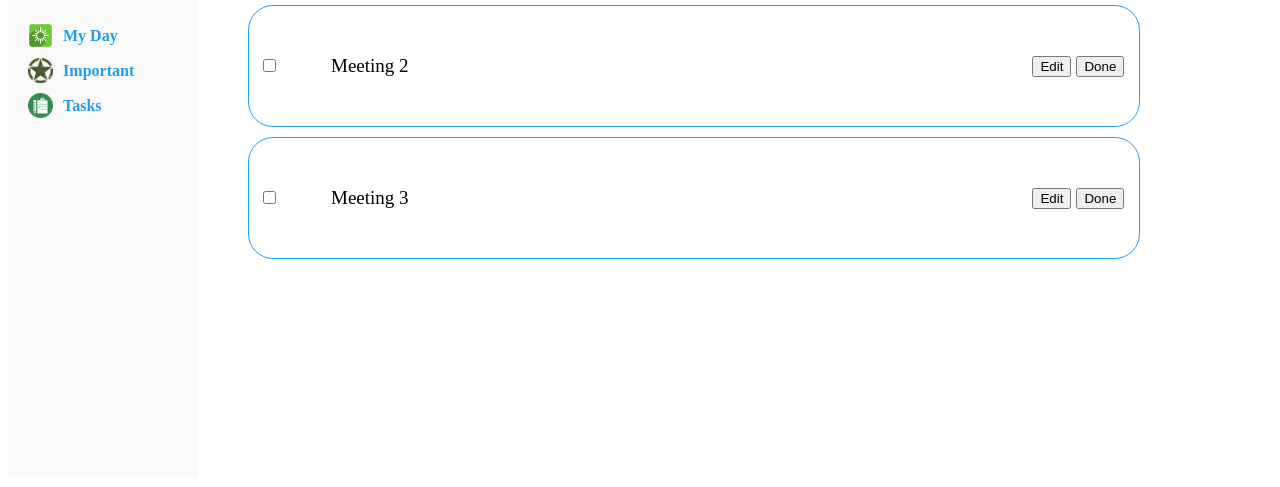
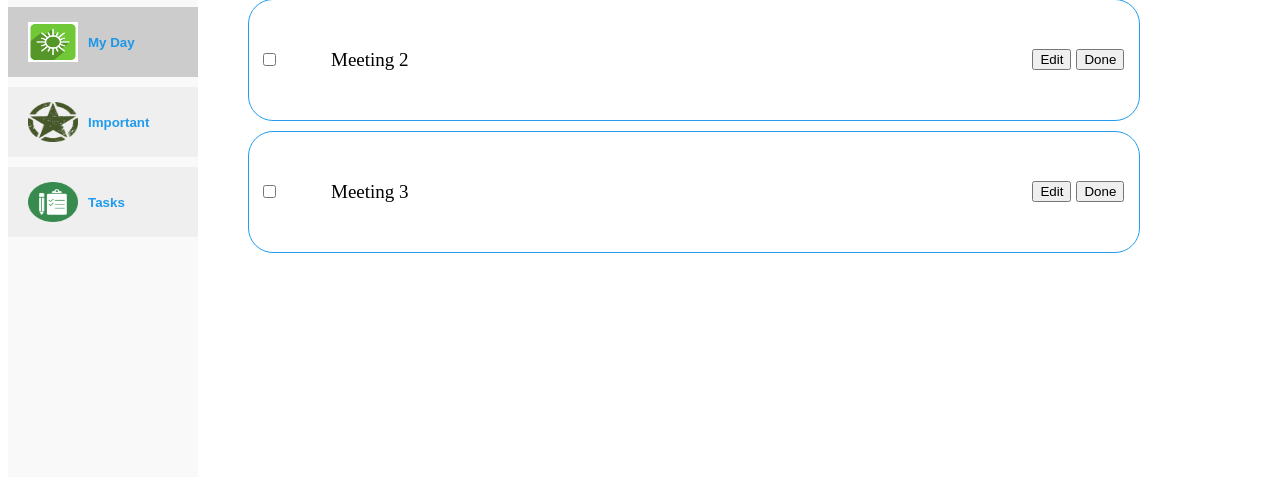
Before and after one commit to ENYMY/todo-chrome-extension, a plain HTML site: page index.html in a window 1280 px wide. Shown: the part 331-818 px from the top of the page. Drawn offline with Linux system fonts and the light colour scheme.

Commit message:
add navigations in page

```diff
--- a/index.css
+++ b/index.css
@@ -13,33 +13,45 @@
   grid-gap: 10px;
 }
 
-.inner-container-75 {
-
+.tabcontents {
   display: grid;
   grid-template-rows: 20% 1fr;
   grid-gap: 20px;
-
 }
 
-
-.tabs ul {
-  list-style-type: none;
-  padding: 0;
+.tabs button {
+  margin-bottom: 10px;
+  width: 100%;
+  height: 70px;
+  padding-left: 20px;
+  border: none;
+  outline: none;
+  text-align: left;
+  cursor: pointer;
+  transition: 0.3s;
 }
 
-.tabs li {
-  margin-bottom: 10px;
-  width: 200px;
-  height: 25px;
+.tabs button:hover {
+  background-color: #ddd;
+}
+
+.tabs button.active {
+  background-color: #ccc;
+}
+
+.button-content {
   display: flex;
   flex-direction: row;
-  justify-content: flex-start;
-  padding-left: 20px;
+  align-items: center;
+}
+.tabs button img {
+  width: 50px;
+  height: 40px;
 }
 
 .tabs a {
   text-decoration: none;
-  color:  #028eebde;
+  color: #028eebde;
   font-weight: bold;
   align-self: center;
   padding-left: 10px;
@@ -49,8 +61,7 @@
   display: flex;
   flex-direction: column-reverse;
   color: #5aa9e6;
-  padding: 10px
-
+  padding: 10px;
 }
 
 .header {
@@ -96,7 +107,6 @@
 }
 
 .checkbox {
-
 }
 
 .description {
@@ -111,7 +121,7 @@
   margin-right: 5px;
 }
 
-.displays{
+.displays {
   width: 150px;
   display: flex;
   flex-direction: row;
--- a/index.html
+++ b/index.html
@@ -13,23 +13,27 @@
           <h1>MY TODO's</h1>
         </div>
         <div class="tabs">
-          <ul>
-            <li>
+          <button onclick="openTab(event,'myday')" class="tablinks" id="myday-button">
+            <div class="button-content">
               <img src="./assets/my-day-02.jpg" alt="myday" />
               <a href="#">My Day</a>
-            </li>
-            <li>
+            </div>
+          </button>
+          <button onclick="openTab(event,'important')" class="tablinks">
+            <div class="button-content">
               <img src="./assets/important.png" alt="myday" />
               <a href="#">Important</a>
-            </li>
-            <li>
+            </div>
+          </button>
+          <button onclick="openTab(event,'tasks')" class="tablinks">
+            <div class="button-content">
               <img src="./assets/task.png" alt="myday" />
               <a href="#">Tasks</a>
-            </li>
-          </ul>
+            </div>
+          </button>
         </div>
       </div>
-      <div class="inner-container-75">
+      <div class="tabcontents" id="myday">
         <div class="header">
           <div class="heading">
             <h1>My Day</h1>
@@ -42,6 +46,32 @@
           <ul id="todos"></ul>
         </div>
       </div>
+      <div class="tabcontents" id="important">
+        <div class="header">
+          <div class="heading">
+            <h1>Importants</h1>
+          </div>
+          <div class="today">
+            <p id="current-date"></p>
+          </div>
+        </div>
+        <div class="todos-display">
+          <ul id="todos-important"></ul>
+        </div>
+      </div>
+      <div class="tabcontents" id="tasks">
+        <div class="header">
+          <div class="heading">
+            <h1>Tasks</h1>
+          </div>
+          <div class="today">
+            <p id="current-date"></p>
+          </div>
+        </div>
+        <div class="todos-display">
+          <ul id="todos-tasks"></ul>
+        </div>
+      </div>
     </div>
     <script type="text/javascript" src="./todo.js"></script>
   </body>
--- a/todo.js
+++ b/todo.js
@@ -15,6 +15,25 @@ const todos = [
     description: "Meeting 3",
   },
 ];
+
+document.getElementById("myday-button").click();
+function openTab(event,tabName) {
+    var i, tabcontents, tablinks;
+    tabcontents = document.getElementsByClassName("tabcontents");
+    tablinks = document.getElementsByClassName("tablinks")
+
+    // get all tabcontents and hide them
+    for(i=0; i< tabcontents.length;i++) {
+        tabcontents[i].style.display="none";
+    }
+
+    // remove active in tablinks
+    for (i = 0; i < tablinks.length; i++) {
+        tablinks[i].className = tablinks[i].className.replace(" active", "");
+    }
+    document.getElementById(tabName).style.display = "block";
+    event.currentTarget.className += " active";
+}
 
 const todos_li = document.getElementById("todos");
 
@@ -36,6 +55,8 @@ todos_li.innerHTML = todos
   )
   .join("");
 
+
+
 var currentDate = new Date();
 var dateString = currentDate.toDateString();
 document.getElementById("current-date").innerHTML = dateString;
```
